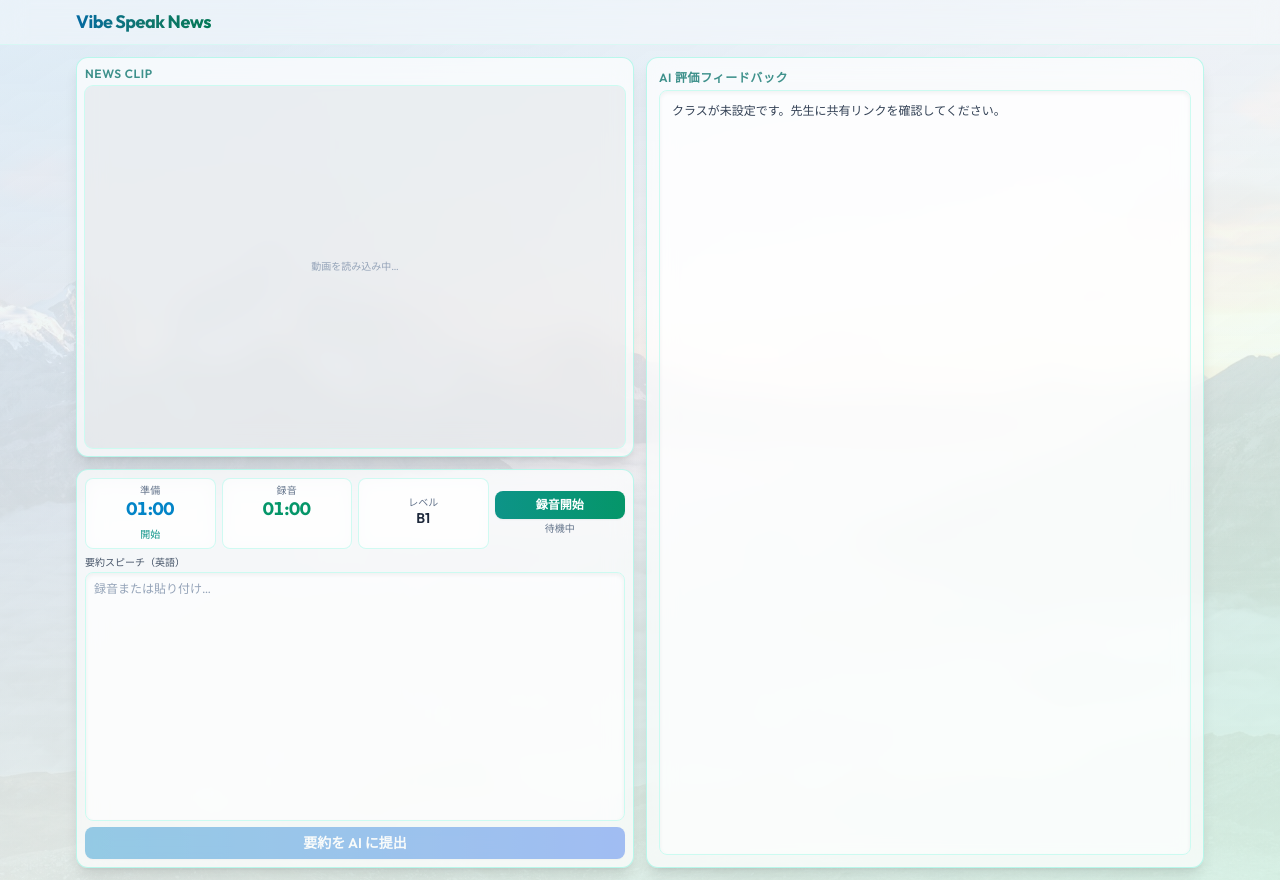
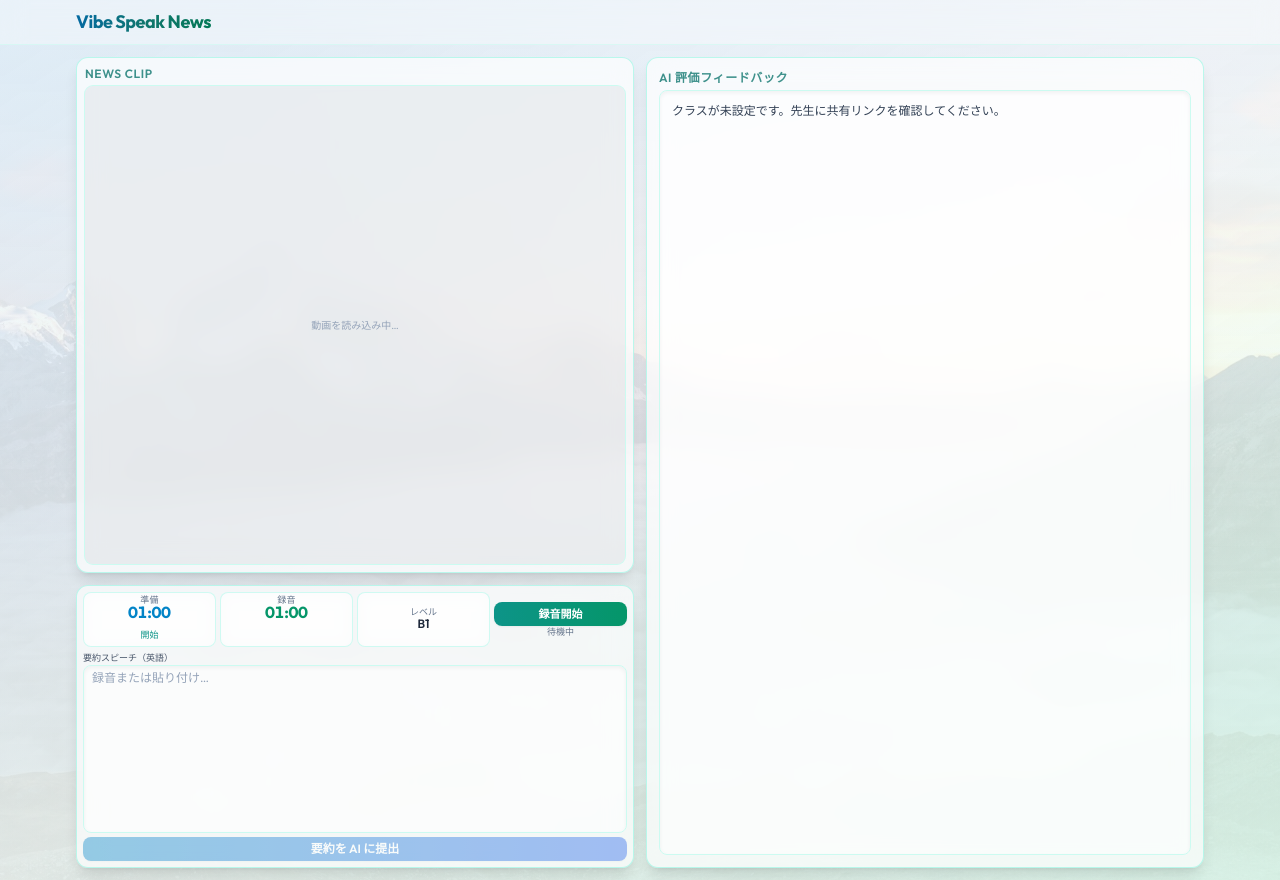
Before and after one commit to Seiichi1868/vibes-apps, a Flask app: page /news/ in a window 1280 px wide. Run offline with Flask 3, Linux system fonts and the light colour scheme; some libraries are stand-ins or nearby versions.

Commit message:
生徒画面の動画エリアを拡大し、タイマー・要約欄をコンパクト化
左カラムの行比率を 1.55:0.85 に変更し、タイマー行と要約スピーチ欄の余白を詰めて動画にスペースを振り分ける。

Co-authored-by: Cursor <cursoragent@cursor.com>

```diff
--- a/templates/news/index.html
+++ b/templates/news/index.html
@@ -141,7 +141,7 @@
     </div>
   </header>
 
-  <main class="mx-auto grid w-full max-w-6xl flex-1 min-h-0 grid-cols-1 grid-rows-[auto_auto_1fr] gap-2 p-2 sm:grid-cols-2 sm:grid-rows-2 sm:gap-3 sm:p-3">
+  <main class="mx-auto grid w-full max-w-6xl flex-1 min-h-0 grid-cols-1 grid-rows-[auto_auto_1fr] gap-2 p-2 sm:grid-cols-2 sm:grid-rows-[minmax(0,1.55fr)_minmax(0,0.85fr)] sm:gap-3 sm:p-3">
     <section class="glass flex min-h-0 flex-col overflow-hidden rounded-xl p-2 shadow-lg sm:col-start-1 sm:row-start-1">
       <div class="mb-1 flex shrink-0 items-center justify-between">
         <h2 class="text-xs font-semibold uppercase tracking-wider text-teal-700/80">News Clip</h2>
@@ -199,40 +199,40 @@
       </div>
     </section>
 
-    <section class="glass flex min-h-0 flex-col gap-1.5 rounded-xl p-2 shadow-lg sm:col-start-1 sm:row-start-2">
-      <div id="timers-row" class="grid shrink-0 grid-cols-2 gap-1.5 sm:grid-cols-4">
-        <div id="prep-timer-wrap" class="glass-inset rounded-lg px-1.5 py-1 text-center">
-          <p class="text-[10px] font-medium uppercase tracking-wide text-slate-500">準備</p>
-          <p id="prep-timer" class="text-lg font-bold tabular-nums leading-tight text-sky-600">01:00</p>
-          <button type="button" id="prep-start-btn" class="text-[10px] font-medium text-teal-600 hover:text-teal-800">開始</button>
+    <section class="glass flex min-h-0 flex-col gap-1 rounded-xl p-1.5 shadow-lg sm:col-start-1 sm:row-start-2">
+      <div id="timers-row" class="grid shrink-0 grid-cols-2 gap-1 sm:grid-cols-4">
+        <div id="prep-timer-wrap" class="glass-inset rounded-lg px-1 py-0.5 text-center">
+          <p class="text-[9px] font-medium uppercase tracking-wide text-slate-500 leading-none">準備</p>
+          <p id="prep-timer" class="text-base font-bold tabular-nums leading-none text-sky-600">01:00</p>
+          <button type="button" id="prep-start-btn" class="text-[9px] font-medium leading-none text-teal-600 hover:text-teal-800">開始</button>
         </div>
-        <div id="record-timer-wrap" class="glass-inset rounded-lg px-1.5 py-1 text-center">
-          <p class="text-[10px] font-medium uppercase tracking-wide text-slate-500">録音</p>
-          <p id="record-timer" class="text-lg font-bold tabular-nums leading-tight text-emerald-600">01:00</p>
+        <div id="record-timer-wrap" class="glass-inset rounded-lg px-1 py-0.5 text-center">
+          <p class="text-[9px] font-medium uppercase tracking-wide text-slate-500 leading-none">録音</p>
+          <p id="record-timer" class="text-base font-bold tabular-nums leading-none text-emerald-600">01:00</p>
         </div>
-        <div class="glass-inset flex flex-col items-center justify-center rounded-lg px-1 py-0.5 text-center leading-none">
-          <p class="text-[10px] font-medium text-slate-500">レベル</p>
-          <p id="level-display" class="text-sm font-semibold text-slate-800">{{ initial_level }}</p>
+        <div class="glass-inset flex flex-col items-center justify-center rounded-lg px-1 py-0 text-center leading-none">
+          <p class="text-[9px] font-medium text-slate-500">レベル</p>
+          <p id="level-display" class="text-xs font-semibold text-slate-800">{{ initial_level }}</p>
           <input type="hidden" id="level-select" value="{{ initial_level }}">
         </div>
-        <div class="flex flex-col justify-center gap-0.5">
+        <div class="flex flex-col justify-center gap-0">
           <button type="button" id="record-btn"
-            class="w-full rounded-lg bg-gradient-to-r from-teal-600 to-emerald-600 px-2 py-1.5 text-xs font-semibold text-white shadow-sm hover:from-teal-500 hover:to-emerald-500 transition">
+            class="w-full rounded-lg bg-gradient-to-r from-teal-600 to-emerald-600 px-2 py-1 text-[11px] font-semibold text-white shadow-sm hover:from-teal-500 hover:to-emerald-500 transition">
             録音開始
           </button>
-          <span id="record-status" class="text-center text-[10px] text-slate-500">待機中</span>
+          <span id="record-status" class="text-center text-[9px] leading-tight text-slate-500">待機中</span>
         </div>
       </div>
 
       <div class="flex min-h-0 flex-1 flex-col">
-        <label class="mb-0.5 shrink-0 block text-[10px] font-medium text-slate-600">要約スピーチ（英語）</label>
+        <label class="mb-0 shrink-0 block text-[9px] font-medium text-slate-600">要約スピーチ（英語）</label>
         <textarea id="transcript-area"
-          class="min-h-0 flex-1 w-full resize-none rounded-lg border border-teal-100 bg-white/60 px-2 py-1.5 text-xs leading-relaxed text-slate-800 placeholder-slate-400 focus:outline-none focus:ring-2 focus:ring-sky-300 shadow-inner"
+          class="min-h-0 flex-1 w-full resize-none rounded-lg border border-teal-100 bg-white/60 px-2 py-1 text-xs leading-snug text-slate-800 placeholder-slate-400 focus:outline-none focus:ring-2 focus:ring-sky-300 shadow-inner"
           placeholder="録音または貼り付け…"></textarea>
       </div>
 
       <button type="button" id="submit-btn"
-        class="shrink-0 w-full rounded-lg bg-gradient-to-r from-sky-600 to-blue-600 py-1.5 text-sm font-semibold text-white shadow-sm hover:from-sky-500 hover:to-blue-500 transition disabled:cursor-not-allowed disabled:opacity-40"
+        class="shrink-0 w-full rounded-lg bg-gradient-to-r from-sky-600 to-blue-600 py-1 text-xs font-semibold text-white shadow-sm hover:from-sky-500 hover:to-blue-500 transition disabled:cursor-not-allowed disabled:opacity-40"
         disabled>
         要約を AI に提出
       </button>
```
